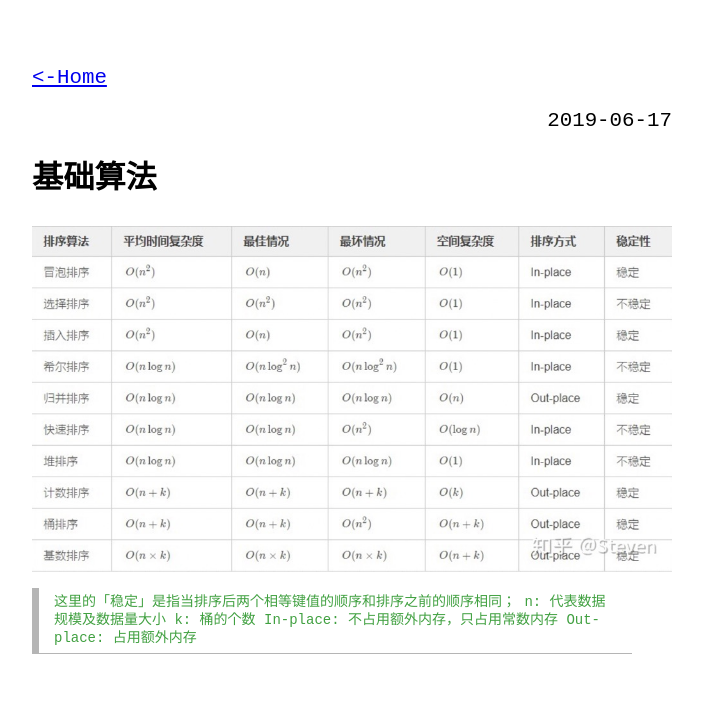
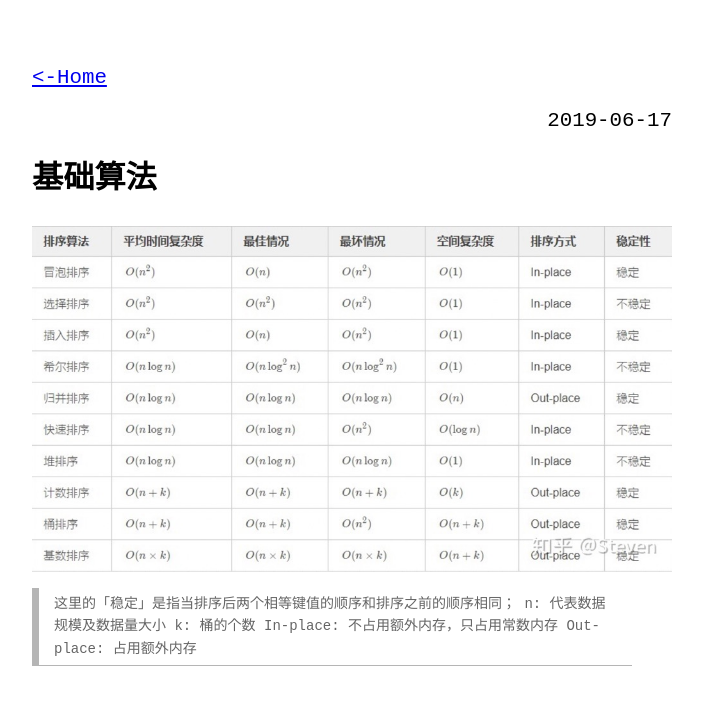
Before and after one commit to kvsur/kvsur.github.io, a Jekyll site: the page built from _posts/2019-06-17-algorithm-base.md, in a window 1280 px wide. Shown: the top 705 px of the page, without its empty margins (288-991 px from the left). Built offline with Jekyll 4.4.1, drawn with Linux system fonts in a browser that asks for light colours.

Commit message:
@update thmeme

```diff
--- a/assets/css/main.scss
+++ b/assets/css/main.scss
@@ -314,5 +314,6 @@ blockquote {
     padding: 5px 15px;
     margin-left: 0px;
     font-size: 14px;
-    color: rgba(0,128,0, .75);
+    color: #656565;
+    line-height: 1.6;
 }
```
